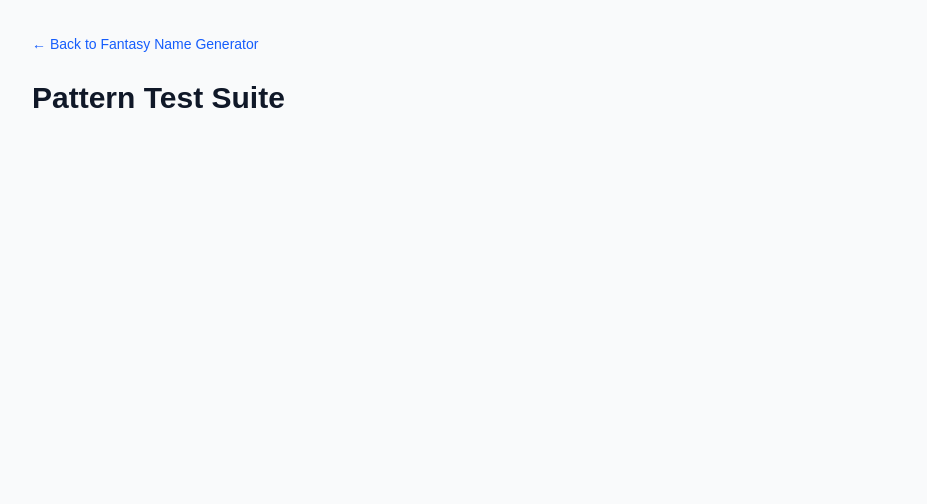
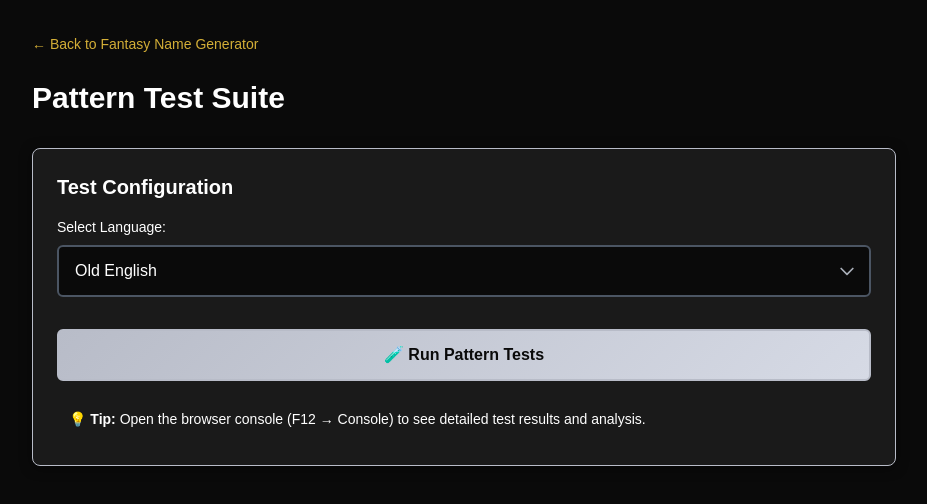
Before and after one commit to amsilva97/typicalpanda.com, a Next.js app: page /fantasy-name-generator/pattern-test in a window 1280 px wide. Shown: the top 504 px of the page, without its empty margins (176-1103 px from the left). Built offline with nearby package versions, Linux system fonts and the light colour scheme.

Commit message:
feat: enhance pattern test page with dynamic language selection and improved UI elements

```diff
--- a/src/app/fantasy-name-generator/lib/markov-chain-language-models/tests.ts
+++ b/src/app/fantasy-name-generator/lib/markov-chain-language-models/tests.ts
@@ -0,0 +1,65 @@
+import { generateNamesForLanguage } from '../markov-chain-language-models/generations';
+import { SupportedLanguage } from '../markov-chain-language-models/core';
+
+function LevenshteinDistance(a: string, b: string): number {
+  // If one string is empty, the distance is the length of the other
+  if (a.length === 0) return b.length;
+  if (b.length === 0) return a.length;
+
+  // Create a 2D array to store the distances
+  const matrix: number[][] = [];
+
+  // Initialize the first row and column
+  for (let i = 0; i <= a.length; i++) {
+    matrix[i] = [];
+    matrix[i][0] = i;
+  }
+
+  for (let j = 0; j <= b.length; j++) {
+    matrix[0][j] = j;
+  }
+
+  // Fill in the rest of the matrix
+  for (let i = 1; i <= a.length; i++) {
+    for (let j = 1; j <= b.length; j++) {
+      const cost = a[i - 1] === b[j - 1] ? 0 : 1;
+
+      matrix[i][j] = Math.min(
+        matrix[i - 1][j] + 1,     // deletion
+        matrix[i][j - 1] + 1,     // insertion
+        matrix[i - 1][j - 1] + cost // substitution
+      );
+    }
+  }
+
+  return matrix[a.length][b.length];
+}
+
+/**
+ * Test to ensure generated names are diverse enough to avoid repetition
+ * Returns [uniquePercentage, diversityScore]
+ */
+export function testNameDiversity(supportedLanguage: SupportedLanguage, sampleSize: number): [number, number] {
+    const generatedNames = generateNamesForLanguage(supportedLanguage, sampleSize);
+    const uniqueNames = new Set(generatedNames);
+
+    // Calculate unique percentage
+    const uniquePercentage = (uniqueNames.size / generatedNames.length) * 100;
+
+    // Calculate Levenshtein distances between all pairs of names
+    const distances: number[] = [];
+
+    for (let i = 0; i < generatedNames.length; i++) {
+        for (let j = i + 1; j < generatedNames.length; j++) {
+            const distance = LevenshteinDistance(generatedNames[i], generatedNames[j]);
+            distances.push(distance);
+        }
+    }
+
+    // Calculate diversity score (average Levenshtein distance)
+    const diversityScore = distances.length > 0
+        ? distances.reduce((sum, dist) => sum + dist, 0) / distances.length
+        : 0;
+
+    return [uniquePercentage, diversityScore];
+}
--- a/src/app/fantasy-name-generator/pattern-test/page.tsx
+++ b/src/app/fantasy-name-generator/pattern-test/page.tsx
@@ -1,13 +1,18 @@
+'use client';
+
+import { useState } from 'react';
 import { generateNamesForLanguage } from '../lib/markov-chain-language-models/generations';
 import { SupportedLanguage, getLanguageDefinition } from '../lib/markov-chain-language-models/core';
 
 export default function PatternTest() {
+  const [selectedLanguage, setSelectedLanguage] = useState<SupportedLanguage>(SupportedLanguage.OLD_ENGLISH);
+  const [isRunning, setIsRunning] = useState(false);
 
   const runPatternStructureTest = () => {
     console.log('🔍 === Pattern Structure Test ===');
 
     try {
-      const languageDefinition = getLanguageDefinition(SupportedLanguage.OLD_ENGLISH);
+      const languageDefinition = getLanguageDefinition(selectedLanguage);
       const patterns = languageDefinition.patterns;
 
       console.log('📊 Pattern Statistics:');
@@ -83,7 +88,7 @@ export default function PatternTest() {
     console.log('🌊 === Pattern Flow Test ===');
 
     try {
-      const languageDefinition = getLanguageDefinition(SupportedLanguage.OLD_ENGLISH);
+      const languageDefinition = getLanguageDefinition(selectedLanguage);
       const patterns = languageDefinition.patterns;
 
       // Test specific flows manually
@@ -131,7 +136,7 @@ export default function PatternTest() {
 
     try {
       // Generate names with debug info
-      const names = generateNamesForLanguage(SupportedLanguage.OLD_ENGLISH, 5);
+      const names = generateNamesForLanguage(selectedLanguage, 5);
 
       console.log('Generated names with analysis:');
       names.forEach((name: string, index: number) => {
@@ -152,7 +157,7 @@ export default function PatternTest() {
     console.log('⭐ === Pattern Quality Test ===');
 
     try {
-      const names = generateNamesForLanguage(SupportedLanguage.OLD_ENGLISH, 20);
+      const names = generateNamesForLanguage(selectedLanguage, 20);
 
       // Test for authentic Old English characteristics
       const authenticityTests = {
@@ -257,32 +262,85 @@ export default function PatternTest() {
     }
   }
 
-  const runAllPatternTests = () => {
-    console.log('🧪 === Running All Pattern Tests ===\n');
+  const runAllPatternTests = async () => {
+    setIsRunning(true);
+    console.log(`🧪 === Running All Pattern Tests for ${selectedLanguage} ===\n`);
 
+    try {
       runPatternStructureTest();
       runPatternFlowTest();
       runGenerationPathTest();
       runPatternQualityTest();
 
       console.log('✅ All Pattern Tests Complete!');
+    } catch (error) {
+      console.error('❌ Pattern tests failed:', error);
+    } finally {
+      setIsRunning(false);
+    }
   };
 
   return (
-    <div className="min-h-screen bg-gray-50 py-8">
+    <div className="min-h-screen panda-bg-primary py-8">
       <div className="max-w-4xl mx-auto px-4">
         <div className="mb-6">
           <a
             href="/fantasy-name-generator"
-            className="text-blue-600 hover:text-blue-800 text-sm font-medium"
+            className="panda-link text-sm font-medium"
           >
             ← Back to Fantasy Name Generator
           </a>
         </div>
 
-        <h1 className="text-3xl font-bold text-gray-900 mb-8">
+        <h1 className="text-3xl font-bold panda-text-primary mb-8">
+          <span className="panda-text-gradient-gold">
             Pattern Test Suite
+          </span>
         </h1>
+
+        <div className="panda-card p-6 mb-6">
+          <h2 className="text-xl font-semibold panda-text-primary mb-4">Test Configuration</h2>
+
+          <div className="space-y-4">
+            <div>
+              <label htmlFor="language-select" className="block text-sm font-medium panda-text-primary mb-2">
+                Select Language:
+              </label>
+              <select
+                id="language-select"
+                value={selectedLanguage}
+                onChange={(e) => setSelectedLanguage(e.target.value as SupportedLanguage)}
+                className="w-full px-3 py-2 border panda-border rounded-md focus:outline-none focus:ring-2 focus:ring-blue-500 focus:border-transparent panda-bg-primary panda-text-primary"
+              >
+                {Object.values(SupportedLanguage).map((language) => (
+                  <option key={language} value={language}>
+                    {language.replace(/_/g, ' ').replace(/\b\w/g, l => l.toUpperCase())}
+                  </option>
+                ))}
+              </select>
+            </div>
+
+            <div className="pt-4">
+              <button
+                onClick={runAllPatternTests}
+                disabled={isRunning}
+                className={`w-full py-3 px-6 rounded-md font-medium transition-colors ${
+                  isRunning
+                    ? 'bg-gray-300 text-gray-500 cursor-not-allowed'
+                    : 'panda-button-primary hover:scale-105 transition-transform'
+                }`}
+              >
+                {isRunning ? 'Running Tests...' : '🧪 Run Pattern Tests'}
+              </button>
+            </div>
+          </div>
+
+          <div className="mt-4 p-3 panda-accent-bg rounded-md">
+            <p className="panda-accent-text text-sm">
+              💡 <strong>Tip:</strong> Open the browser console (F12 → Console) to see detailed test results and analysis.
+            </p>
+          </div>
+        </div>
       </div>
     </div>
   );
```
Lines whose indentation alone changed are shown as unchanged.
